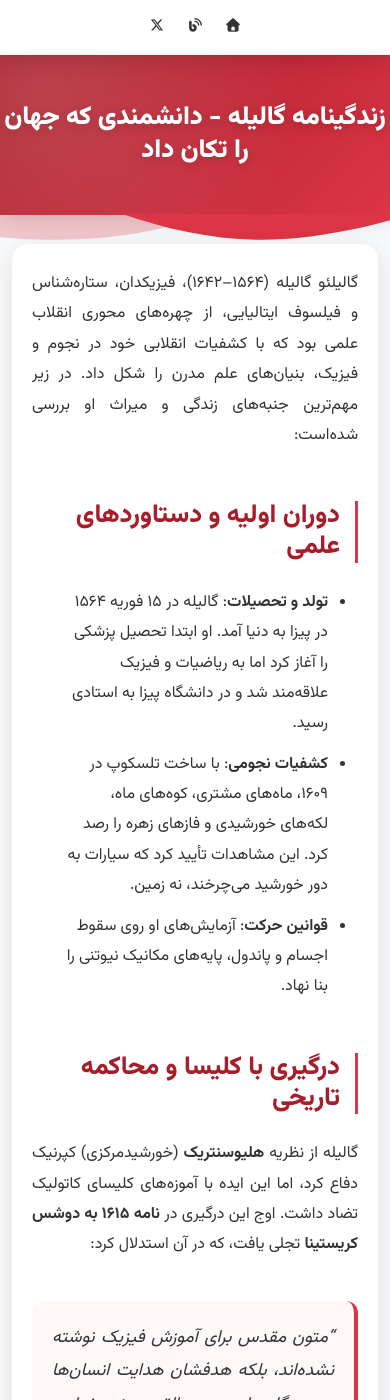
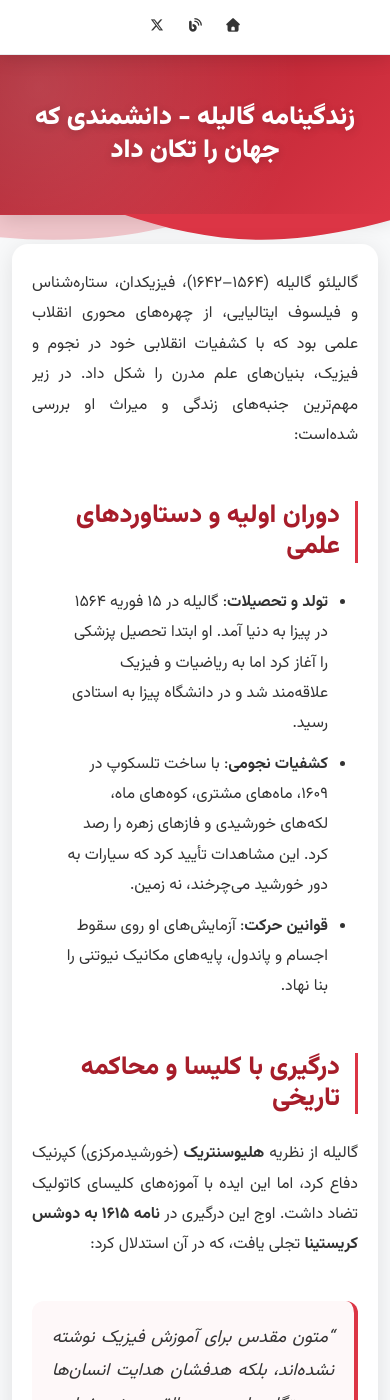
Before and after one commit to darkblog/darkblog.github.io, a Jekyll site: the page built from _posts/2025-7-5-68.md, in a window 390 px wide and 1400 px high. Built offline with Jekyll 4.4.1, drawn with Linux system fonts in a browser that asks for light colours; nearby versions of some CDN libraries.

Commit message:
Update post.html

```diff
--- a/_layouts/post.html
+++ b/_layouts/post.html
@@ -441,7 +441,7 @@
             -webkit-overflow-scrolling: touch;
             margin: 30px 0;
             border-radius: 10px;
-            box-shadow: 极 5px 15px rgba(0, 0, 0, 0.05);
+            box-shadow: 5px 15px rgba(0, 0, 0, 0.05);
         }
 
         .simple-footer {
@@ -456,7 +456,7 @@
             justify-content: center;
             flex-wrap: wrap;
             gap: 25px;
-            padding: 极;
+            padding: 0;
             margin: 0;
             list-style: none;
         }
@@ -514,7 +514,7 @@
             }
 
             .wave-container {
-                height: 极 70px;
+                height: 70px;
             }
 
             .logo-svg {
@@ -603,7 +603,7 @@
         }
 
         @media (max-width: 480px) {
-            .menu-links,极 .footer-links {
+            .menu-links, .footer-links {
                 gap: 8px;
             }
 
@@ -659,7 +659,7 @@
     </nav>
 
     <header class="post-header" role="banner" itemscope itemtype="https://schema.org/WPHeader">
-        <div class极="header-content">
+        <div class="header-content">
             <h1 class="post-title" itemprop="headline">{{ page.title }}</h1>
         </div>
     </header>
@@ -690,11 +690,11 @@
                 </li>
                 <li>
                     <a href="https://www.linkedin.com/in/ehsanchehri/" aria-label="لینکدین" class="footer-icon">
-                        <i class极="fab fa-linkedin-in"></i>
+                        <i class="fab fa-linkedin-in"></i>
                     </a>
                 </li>
                 <li>
-                    <a href="极https://graph.org/%D9%85%D9%82%D8%A7%D9%84%D9%87-%D9%85%D8%B4%D8%A7%D9%87%DB%8C%D8%B1-%极%D8%A7%DB%8C%D8%B1%D8%A7%D9%86-%D9%88-%D8%AC%D9%87%D8%A7%D9%86---%D8%AA%D8%A7%D8%B1%DB%8C%D8%AE-%D8%AA%DA%A9%D8%B1%D8%A7%D8%B1-%D9%85%DB%8C%D8%B4%D9%88%D8%AF-09-13" aria-label="گراف" class="footer-icon">
+                    <a href="https://graph.org/%D9%85%D9%82%D8%A7%D9%84%D9%87-%D9%85%D8%B4%D8%A7%D9%87%DB%8C%D8%B1-%极%D8%A7%DB%8C%D8%B1%D8%A7%D9%86-%D9%88-%D8%AC%D9%87%D8%A7%D9%86---%D8%AA%D8%A7%D8%B1%DB%8C%D8%AE-%D8%AA%DA%A9%D8%B1%D8%A7%D8%B1-%D9%85%DB%8C%D8%B4%D9%88%D8%AF-09-13" aria-label="گراف" class="footer-icon">
                         <i class="fas fa-link"></i>
                     </a>
                 </li>
```
